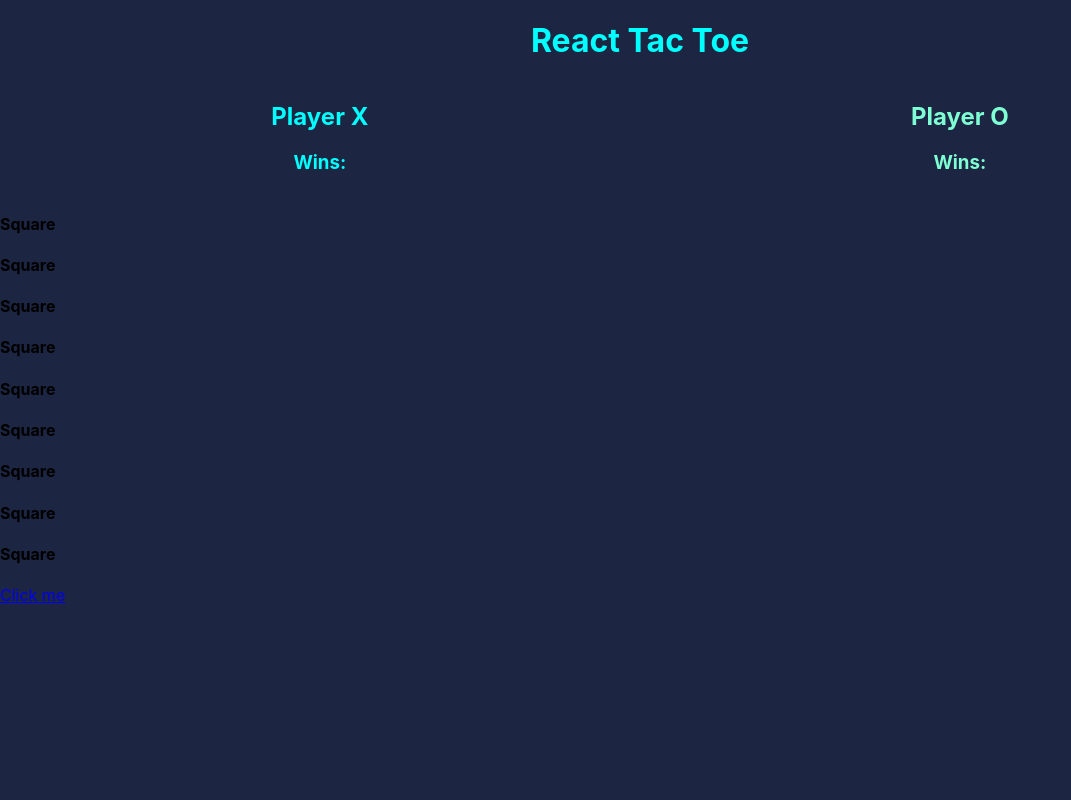
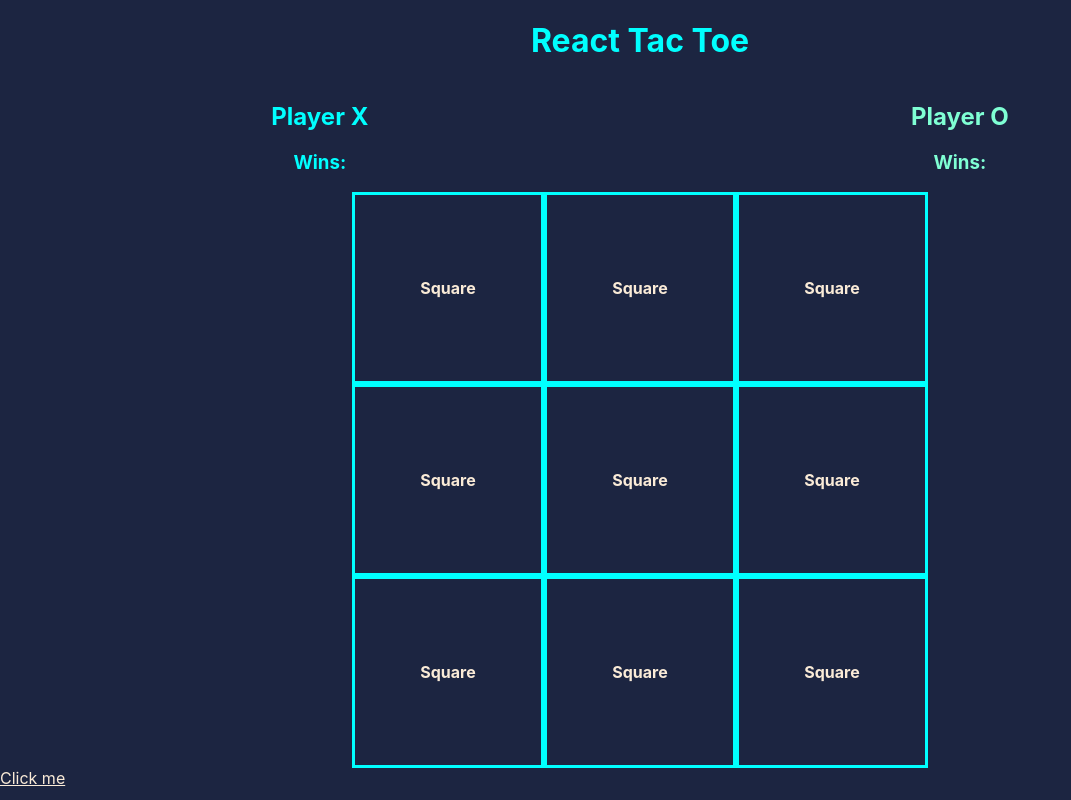
Before and after one commit to geno223/reactTacToe, a React (Create React App) app: page / in a window 1280 px wide. Shown: the whole page, without its empty margins (0-1071 px from the left). Built offline with nearby package versions, Linux system fonts and the light colour scheme.

Commit message:
Finished Board

```diff
--- a/src/components/Board.js
+++ b/src/components/Board.js
@@ -2,7 +2,7 @@ import Square from "./Square";
 
 const Board = ()=> {
     return(
-        <div>
+        <div className="board">
             <Square/>
             <Square/>
             <Square/>
--- a/src/styles.css
+++ b/src/styles.css
@@ -21,3 +21,20 @@ h1{
 .X, .O{
     text-align: center;
 }
+.board{
+    display: grid;
+    grid-template-columns: 15vw 15vw 15vw;
+    justify-content: center;
+    grid-template-rows: 15vw 15vw 15vw;
+
+}
+.board div{
+  border: 3px solid aqua;
+  display: flex;
+  justify-content: center;
+  align-items: center;
+  color: antiquewhite;
+}
+a{
+    color: antiquewhite;
+}
```
